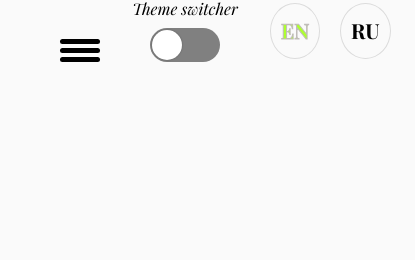
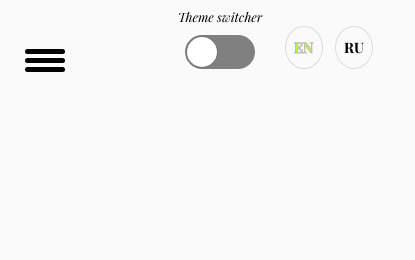
Before and after one commit to mrrobot911/cv-rs-school, a React (Vite) app: page / in a window 390 px wide. Shown: the top 260 px of the page, 415 px wide, since content can reach past the window. Built offline with nearby package versions, Linux system fonts and the light colour scheme.

Commit message:
fix: mobile

```diff
--- a/src/style/hero.css
+++ b/src/style/hero.css
@@ -179,3 +179,10 @@
         flex-direction: column;
     }
 }
+@media (max-width: 480px) {
+    .hero__code {
+        padding: 50px 20px;
+        font-size: 0.8em;
+        margin-right: 15px;
+    }
+}
--- a/src/style/navbar.css
+++ b/src/style/navbar.css
@@ -212,3 +212,36 @@
         font-size: 1.4rem;
     }
 }
+@media (max-width: 480px) {
+    .navbar{
+        padding: 10px 5px;
+    }
+    .burgerLink__container{
+        font-size: 0.8em;
+    }
+    .nav_vidget__container{
+        align-items: end;
+    }
+    .theme__container {
+        max-width: 110px;
+    }
+    .theme__container p{
+        font-size: 0.8rem;
+    }
+    .internacionalization__container {
+        width: 100px;
+    }
+    .internacionalization__container label {
+        font-size: 0.9rem;
+        padding: 12px 8px;
+    }
+    .internacionalization__container label:hover{
+        font-size: 1rem;
+    }
+    .change-bg {
+        z-index: 0;
+        width: 350px;
+        height: 330px;
+        transform: translate(-60%,-30%);
+    }
+}
--- a/src/style/skills.css
+++ b/src/style/skills.css
@@ -60,3 +60,8 @@
         margin-right: 15px;
     }
 }
+@media (max-width: 480px) {
+    .skills__container {
+        width: 300px;
+    }
+}
--- a/src/style/stuck.css
+++ b/src/style/stuck.css
@@ -50,3 +50,21 @@
         padding: 5px 0px;
     }
 }
+@media (max-width: 480px) {
+    .slider__container{
+        --image-hight: 110px;
+        height: 130px;
+        margin-bottom: 20px;
+        gap: 10px;
+    }
+    .pictures__container img{
+        height: 90px;
+    }
+    .buttonArrow {
+        height: 20px;
+    }
+    .pictures__container p{
+        font-size: 0.7rem;
+        padding: 5px 0px;
+    }
+}
```
